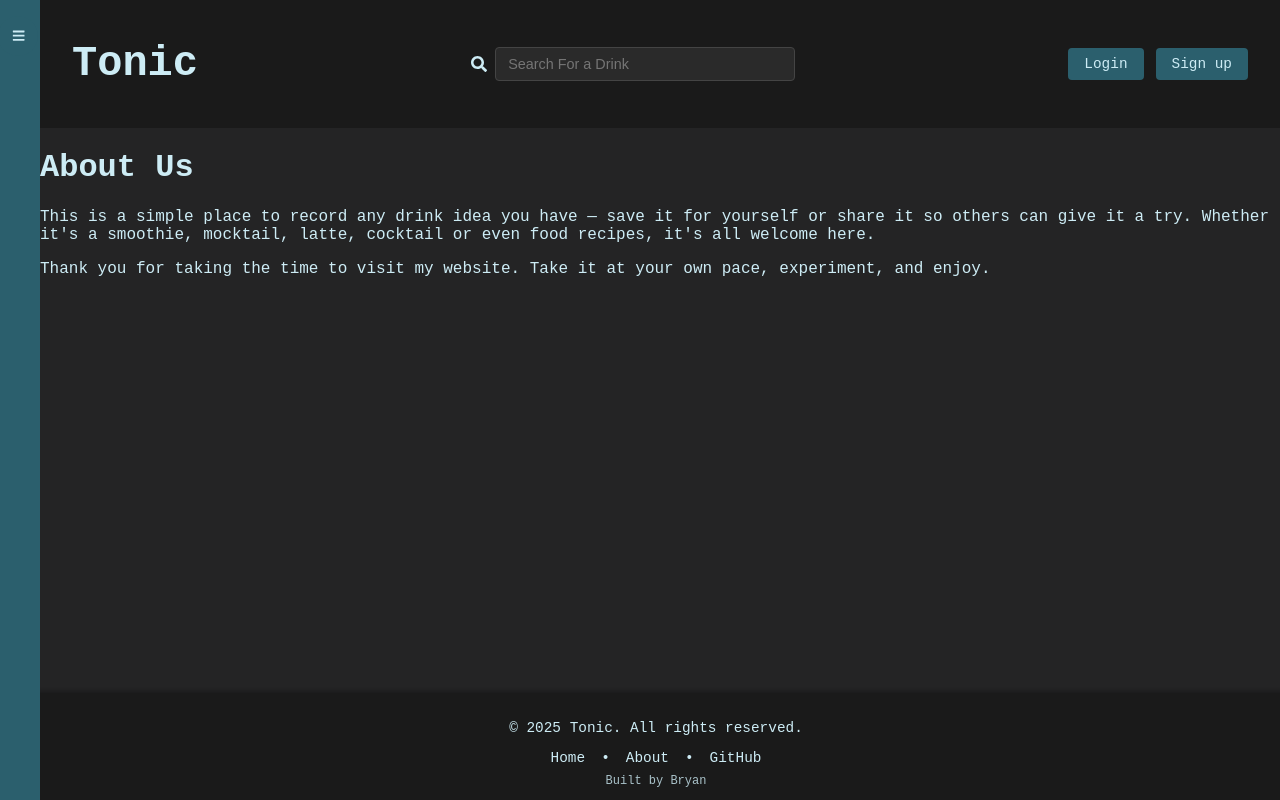
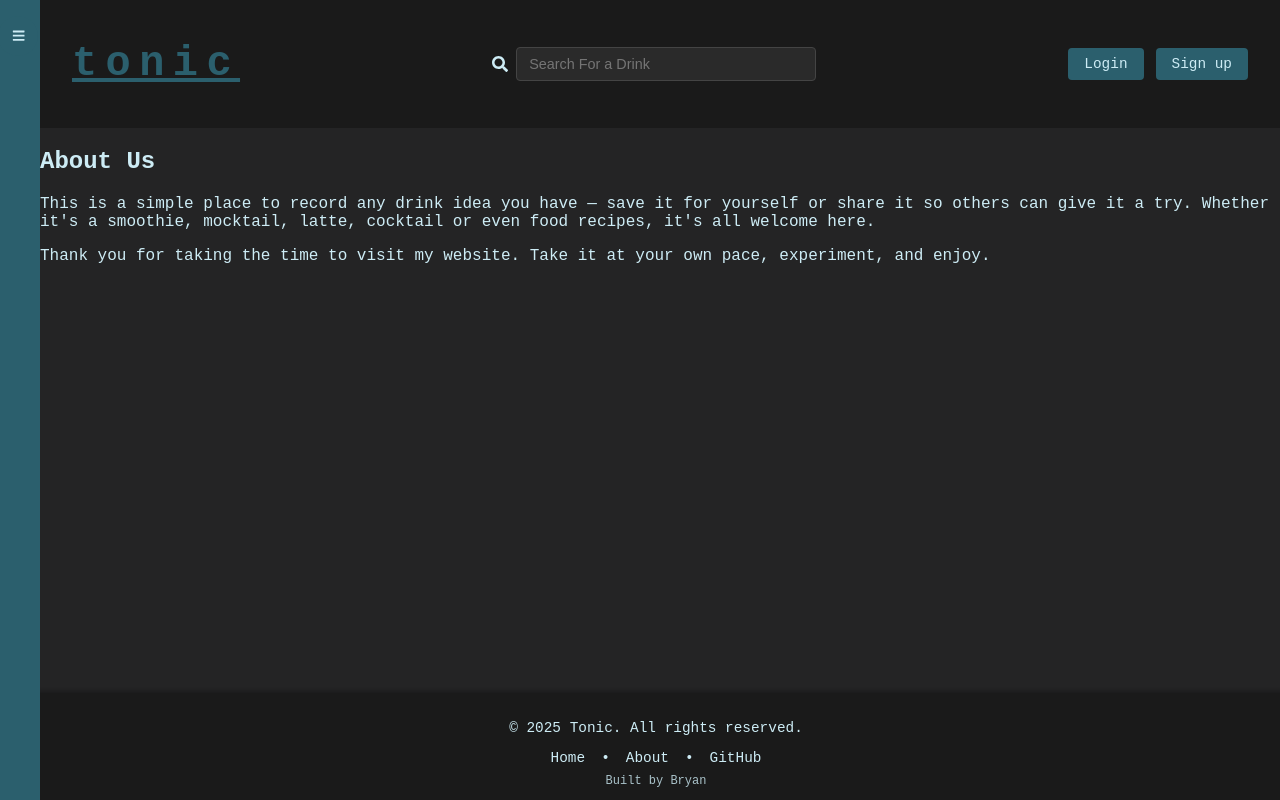
Before and after one commit to bryan-315/Tonic, a React (Create React App) app in the folder client/: page /about in a window 1280 px wide. Shown: the top 800 px of the page. Built offline with nearby package versions, Linux system fonts and the light colour scheme; a web font is replaced by a local one.

Commit message:
improve logo look and remove h1 in all pages

```diff
--- a/client/src/App.js
+++ b/client/src/App.js
@@ -8,7 +8,7 @@ import About from './pages/About';
 // Users
 import Login from './pages/Login';
 import Signup from './pages/Signup';
-import Profile from './pages/Profile';
+//import Profile from './pages/Profile';
 // Drinks
 import CreateDrink from './pages/CreateDrink';
 import DrinkPage from './pages/DrinkPage';
@@ -43,7 +43,6 @@ const App = () => {
                         {/* Users */}
                         <Route path='/login' element={<Login />} />
                         <Route path='/signup' element={<Signup />} />
-                        <Route path='/profile' element={<Profile />} />
                         {/* Drinks */}
                         <Route path='/create' element={<CreateDrink />} />
                         <Route path='/all-drinks' element={<AllDrinks />} />
--- a/client/src/components/Navbar.js
+++ b/client/src/components/Navbar.js
@@ -40,7 +40,7 @@ const Navbar = () => {
     return (
         <nav className={styles.navbar}>
             <NavLink to="/" className={styles.logo}>
-                <h1>Tonic</h1>
+                <h1>tonic</h1>
             </NavLink>
             <div className={styles.searchGroup}>
                 <FaSearch
--- a/client/src/pages/About.js
+++ b/client/src/pages/About.js
@@ -4,7 +4,7 @@
 const About = () => {
     return (
         <div>
-            <h1>About Us</h1>
+            <h2>About Us</h2>
             <p>
                 This is a simple place to record any drink idea
                 you have — save it for yourself or share it so
--- a/client/src/pages/AllDrinks.js
+++ b/client/src/pages/AllDrinks.js
@@ -48,11 +48,11 @@ const AllDrinks = () => {
     : null;
     return (
         <div>
-            <h1>
+            <h2>
                 {query
                 ? `Search results for “${query}”`
                 : "All Drinks"}
-            </h1>
+            </h2>
             <p>
                 {query && filtered
                 ? `Found ${filtered.length} drink${filtered.length !== 1 ? "s" : ""} matching “${query}”.`
--- a/client/src/pages/CreateDrink.js
+++ b/client/src/pages/CreateDrink.js
@@ -57,7 +57,7 @@ const CreateDrink = () => {
     return (
         <>
             {user ? <>
-            <h1>Create a New Drink</h1>
+            <h2>Create a New Drink</h2>
             <DrinkForm
                 initialData={blankData}
                 onSubmit={handleCreate}
--- a/client/src/pages/DrinkPage.js
+++ b/client/src/pages/DrinkPage.js
@@ -43,7 +43,7 @@ const DrinkPage = () => {
             {error && <Error errormsg={error}/>}
             {drink && !error &&
                 <div>
-                    <h1>{drink.name}</h1>
+                    <h2>{drink.name}</h2>
                     {isOwner && <Link to={`/drinks/${drinkId}/edit`} className="btn btn-edit">
                         Edit Recipe
                     </Link>
--- a/client/src/pages/EditDrink.js
+++ b/client/src/pages/EditDrink.js
@@ -91,7 +91,7 @@ const EditDrink = () => {
 
         return (
         <>
-            <h1>Edit Drink Recipe</h1>
+            <h2>Edit Drink Recipe</h2>
             {user && !error ? <>
                 <DrinkForm
                 initialData={initialData}
--- a/client/src/pages/Home.js
+++ b/client/src/pages/Home.js
@@ -10,7 +10,7 @@ const Home = () => {
     return (
         <main>
         <section className="hero">
-            <h1>Tonic Homepage</h1>
+            <h2>Tonic Homepage</h2>
             <h2>Discover or create some great drinks with other thirsty people.</h2>
 
         </section>
--- a/client/src/pages/LikedDrinks.js
+++ b/client/src/pages/LikedDrinks.js
@@ -33,7 +33,7 @@ const LikedDrinks = () => {
     }, []);
     return (
         <div>
-            <h1>Your Liked Drinks</h1>
+            <h2>Your Liked Drinks</h2>
 
             {!drinks && !error && <Loading message="Loading all drinks..."/>}
             {error && <Error errormsg={error} />}
--- a/client/src/pages/Login.js
+++ b/client/src/pages/Login.js
@@ -65,7 +65,7 @@ const Login = () => {
     return (
         <>
         {!user && <div>
-            <h1>Login to Your Tonic Account</h1>
+            <h2>Login to Your Tonic Account</h2>
             <form onSubmit={handleLogin}>
             {error && <p style={{ color: 'red' }}>{error}</p>}
                 <input
--- a/client/src/pages/Profile.js
+++ b/client/src/pages/Profile.js
@@ -2,57 +2,10 @@ import React from 'react';
 
 const Profile = () => {
     return (
-        <div style={styles.container}>
-            <h1 style={styles.header}>Profile Page</h1>
-            <div style={styles.profileCard}>
-                <img
-                    src="https://via.placeholder.com/150"
-                    alt="Profile"
-                    style={styles.profileImage}
-                />
-                <h2 style={styles.name}>Your Name</h2>
-                <p style={styles.bio}>This is a short bio about yourself.</p>
-            </div>
-        </div>
+        <h2>
+            profile page coming 2026
+        </h2>
     );
 };
 
-const styles = {
-    container: {
-        display: 'flex',
-        flexDirection: 'column',
-        alignItems: 'center',
-        padding: '20px',
-    },
-    header: {
-        fontSize: '2rem',
-        marginBottom: '20px',
-    },
-    profileCard: {
-        display: 'flex',
-        flexDirection: 'column',
-        alignItems: 'center',
-        border: '1px solid #ccc',
-        borderRadius: '10px',
-        padding: '20px',
-        width: '300px',
-        boxShadow: '0 4px 6px rgba(0, 0, 0, 0.1)',
-    },
-    profileImage: {
-        borderRadius: '50%',
-        width: '150px',
-        height: '150px',
-        marginBottom: '15px',
-    },
-    name: {
-        fontSize: '1.5rem',
-        marginBottom: '10px',
-    },
-    bio: {
-        fontSize: '1rem',
-        textAlign: 'center',
-        color: '#555',
-    },
-};
-
 export default Profile;
--- a/client/src/styles/Navbar.module.css
+++ b/client/src/styles/Navbar.module.css
@@ -14,9 +14,16 @@
 
 /* Title/logo */
 .logo {
-    font-size: 1.75rem;              /* large title; adjust here */
+    font-size: 1.75rem;
     color: var(--text-color);
-    text-decoration: none;
+}
+
+h1 {
+    margin: 0;
+    border-radius: 6px;
+    letter-spacing: 0.2em;
+    color: var(--accent-color);
+    text-decoration: underline;
 }
 
 /* Search section */
```
